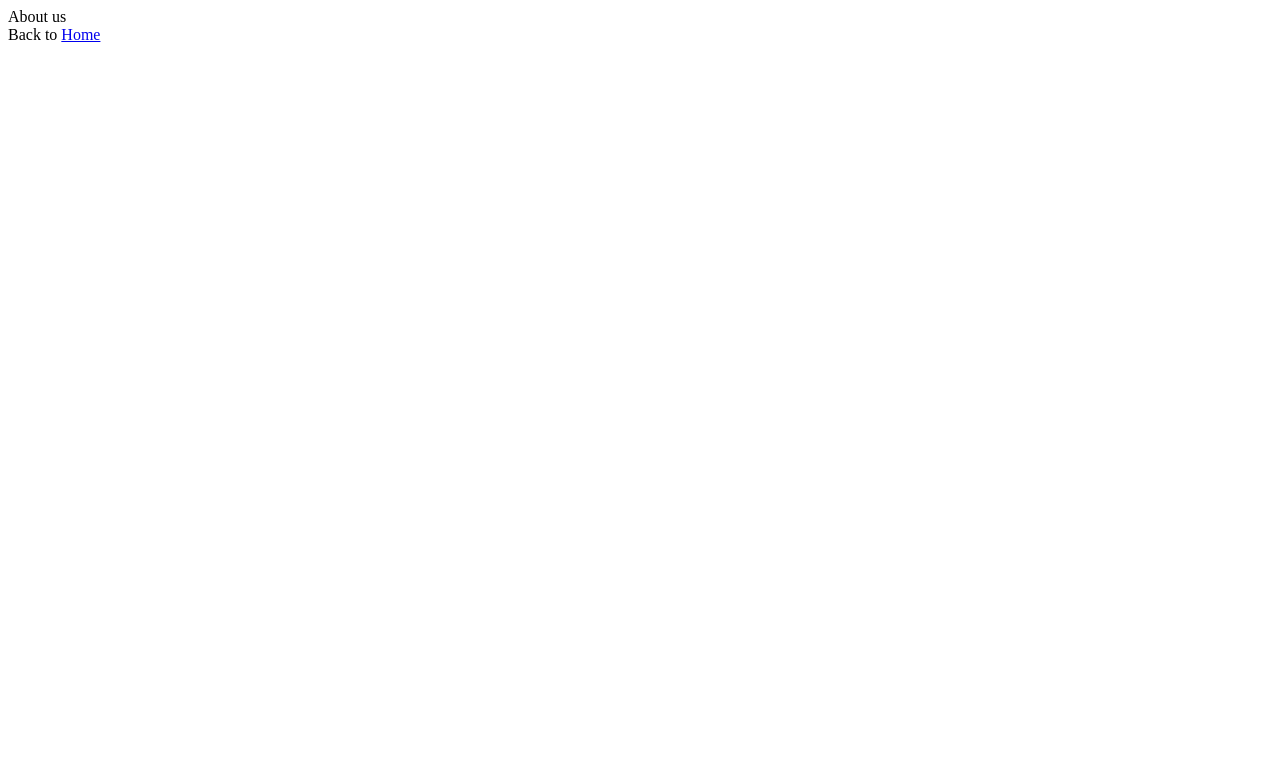
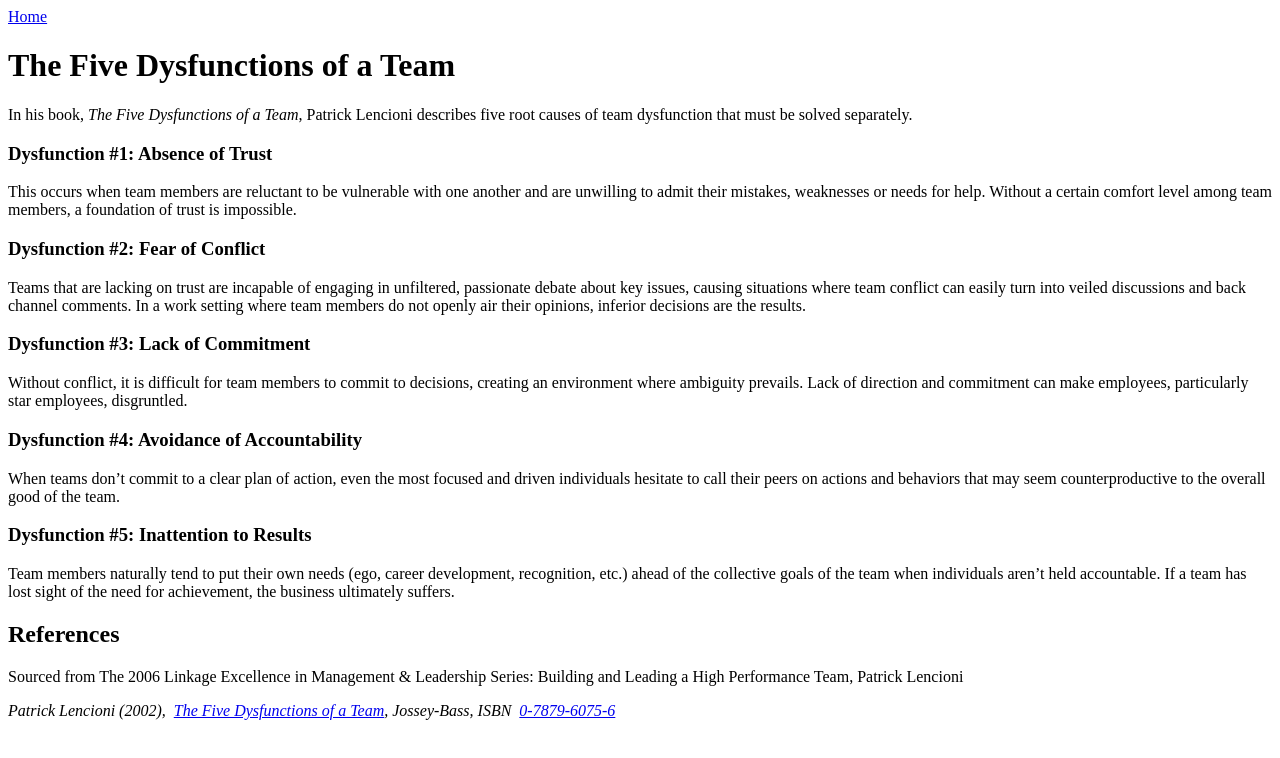
Before and after one commit to alonso-cadenas/team-dysfunctions-assessment, a Next.js app: page /about in a window 1280 px wide. Shown: the top 758 px of the page. Built offline with nearby package versions, Linux system fonts and the light colour scheme; no server answers.

Commit message:
Implement about page with references.

```diff
--- a/pages/about.js
+++ b/pages/about.js
@@ -1,14 +1,74 @@
 import Link from 'next/link'
+import React from 'react';
+
 export default function About() {
     return (
         <div>
-      <div>About us</div>
-      <div>
-        Back to{' '}
             <Link href="/" as={process.env.BACKEND_URL + '/'}>
                 <a>Home</a>
             </Link>
-      </div>
+
+            <h1>The Five Dysfunctions of a Team</h1>
+            <p>
+                In his book, <i>The Five Dysfunctions of a Team</i>, Patrick Lencioni describes five root causes of team
+                dysfunction that must be solved separately.
+            </p>
+
+            <h3>Dysfunction #1: Absence of Trust</h3>
+            <p>
+                This occurs when team members are reluctant to be vulnerable with one another and
+                are unwilling to admit their mistakes, weaknesses or needs for help. Without a certain
+                comfort level among team members, a foundation of trust is impossible.
+            </p>
+
+            <h3>Dysfunction #2: Fear of Conflict</h3>
+            <p>
+                Teams that are lacking on trust are incapable of engaging in unfiltered, passionate
+                debate about key issues, causing situations where team conflict can easily turn into
+                veiled discussions and back channel comments. In a work setting where team
+                members do not openly air their opinions, inferior decisions are the results.
+            </p>
+
+            <h3>Dysfunction #3: Lack of Commitment</h3>
+            <p>
+                Without conflict, it is difficult for team members to commit to decisions, creating an
+                environment where ambiguity prevails. Lack of direction and commitment can make
+                employees, particularly star employees, disgruntled.
+            </p>
+
+            <h3>Dysfunction #4: Avoidance of Accountability</h3>
+            <p>
+                When teams don’t commit to a clear plan of action, even the most focused and driven
+                individuals hesitate to call their peers on actions and behaviors that may seem
+                counterproductive to the overall good of the team.
+            </p>
+
+            <h3>Dysfunction #5: Inattention to Results</h3>
+            <p>
+                Team members naturally tend to put their own needs (ego, career development,
+                recognition, etc.) ahead of the collective goals of the team when individuals aren’t held
+                accountable. If a team has lost sight of the need for achievement, the business
+                ultimately suffers.
+            </p>
+
+            <h2>References</h2>
+            <p>
+                Sourced from The 2006 Linkage Excellence in Management & Leadership Series: Building and
+                Leading a High Performance Team, Patrick Lencioni
+            </p>
+            <cite id="CITEREFPatrick_Lencioni2002">
+                Patrick Lencioni (2002),
+                &nbsp;
+                <a rel="nofollow"
+                   href="https://books.google.com/books?id=AEIGAAAACAAJ">
+                    <i>The Five Dysfunctions of a Team</i>
+                </a>
+                , Jossey-Bass, ISBN
+                &nbsp;
+                <a href="https://en.wikipedia.org/wiki/Special:BookSources/0-7879-6075-6" title="Special:BookSources/0-7879-6075-6">
+                    <bdi>0-7879-6075-6</bdi>
+                </a>
+            </cite>
         </div>
     )
 }
```
Also changed, not shown: components/assessment.js (+6 -5 lines), pages/index.js (+6 -2 lines). Lines whose indentation alone changed are shown as unchanged.
